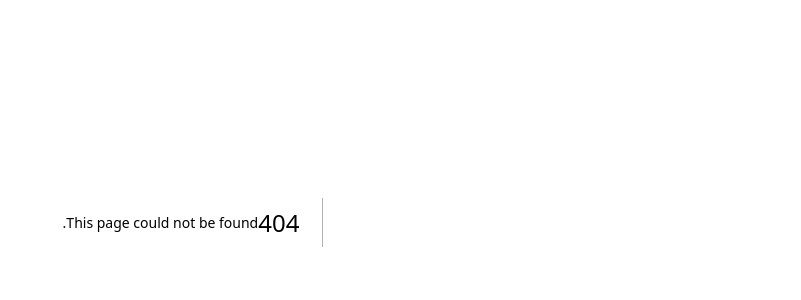
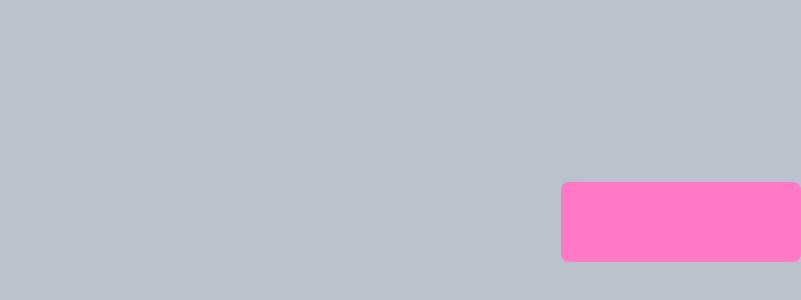
Before and after one commit to milad7212/readyfor, a Next.js app: page /slider in a window 1280 px wide. Before the commit this address had no page. Shown: the part 178-478 px from the top of the page, without its empty margins (479-1280 px from the left). Built offline with nearby package versions, Linux system fonts and the light colour scheme.

Commit message:
Add Swiper

```diff
--- a/package.json
+++ b/package.json
@@ -13,7 +13,8 @@
     "react": "18.2.0",
     "react-dom": "18.2.0",
     "react-hook-form": "^7.38.0",
-    "rive-react": "^3.0.33"
+    "rive-react": "^3.0.33",
+    "swiper": "^8.4.4"
   },
   "devDependencies": {
     "autoprefixer": "^10.4.13",
--- a/pages/index.jsx
+++ b/pages/index.jsx
@@ -2,7 +2,6 @@ import Head from "next/head";
 import Image from "next/image";
 import Link from "next/link";
 import { CategoryData } from "../data/data";
-import styles from "../styles/Home.module.css";
 
 export default function Home() {
   return (
--- /dev/null
+++ b/pages/slider.jsx
@@ -0,0 +1,22 @@
+import React from "react";
+
+// Import Swiper React components
+import { Swiper, SwiperSlide } from "swiper/react";
+
+// Import Swiper styles
+import "swiper/css";
+function SliderPage() {
+  return (
+    <div className="flex min-h-screen items-center justify-center bg-ciTiter ">
+      <Swiper>
+        <SwiperSlide>
+          <div className="h-20 w-60 rounded-lg bg-ciPink"></div>
+        </SwiperSlide>
+        <SwiperSlide><div className="h-20 w-60 rounded-lg bg-ciPink"></div></SwiperSlide>
+        <SwiperSlide><div className="h-20 w-60 rounded-lg bg-ciPink"></div></SwiperSlide>
+      </Swiper>
+    </div>
+  );
+}
+
+export default SliderPage;
--- a/pages/test/book/[id].jsx
+++ b/pages/test/book/[id].jsx
@@ -36,6 +36,10 @@ function BookPage() {
             <Item name={booksData[id]?.count} title="تعداد سوالات " />
           </div>
         )}
+        <div className="flex items-center  gap-1 ">
+          <p className={`text-ciComment font-bold  ${!open  &&'hidden'}`}>صفحه</p>
+          <p className=" text-ciPink mx-auto  font-bold  text-2xl">62</p>
+        </div>
       </div>
 
       {/* Main */}
--- a/styles/globals.css
+++ b/styles/globals.css
@@ -4,15 +4,15 @@ body {
   -webkit-font-smoothing: antialiased;
   -moz-osx-font-smoothing: grayscale;
   direction: rtl;
+  transation: all 0.3s ease;
+  scroll-behavior: smooth;
 }
 
-.shadoww{
+.shadoww {
   border-radius: 25px;
 
-box-shadow: inset 5px 5px 32px #030a20,
-            inset -5px -5px 32px #0d2a82;
-            }
-
+  box-shadow: inset 5px 5px 32px #030a20, inset -5px -5px 32px #0d2a82;
+}
 
 @tailwind base;
 @tailwind components;
--- a/tailwind.config.js
+++ b/tailwind.config.js
@@ -24,6 +24,7 @@ module.exports = {
         ciGrayText: "#717f94",
         ciPurple: "#081A51",
         ciLightWhite: "rgba(255,255,255,0.17)",
+        ciYellow:'#f8e367'
       },
     },
   },
```
Also changed, not shown: 2 other files (tests, documents, lock files or other folders).
